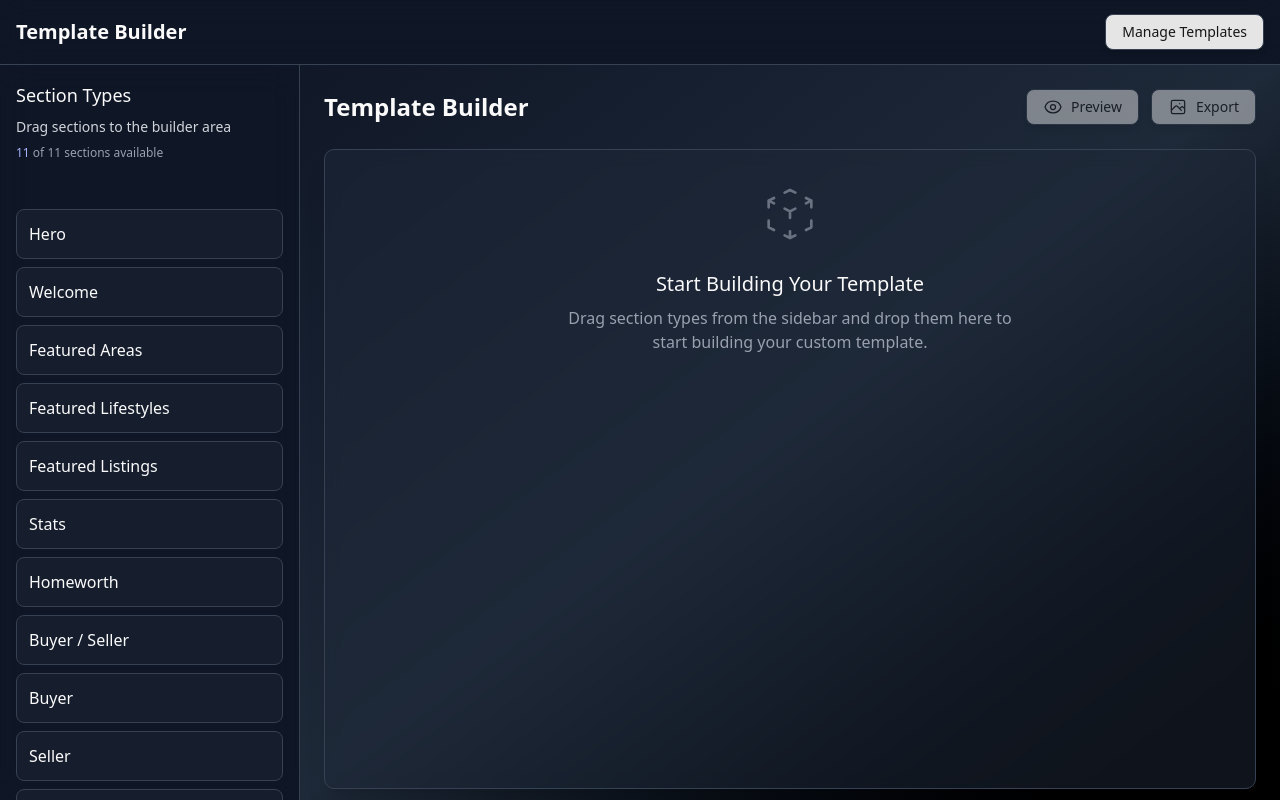
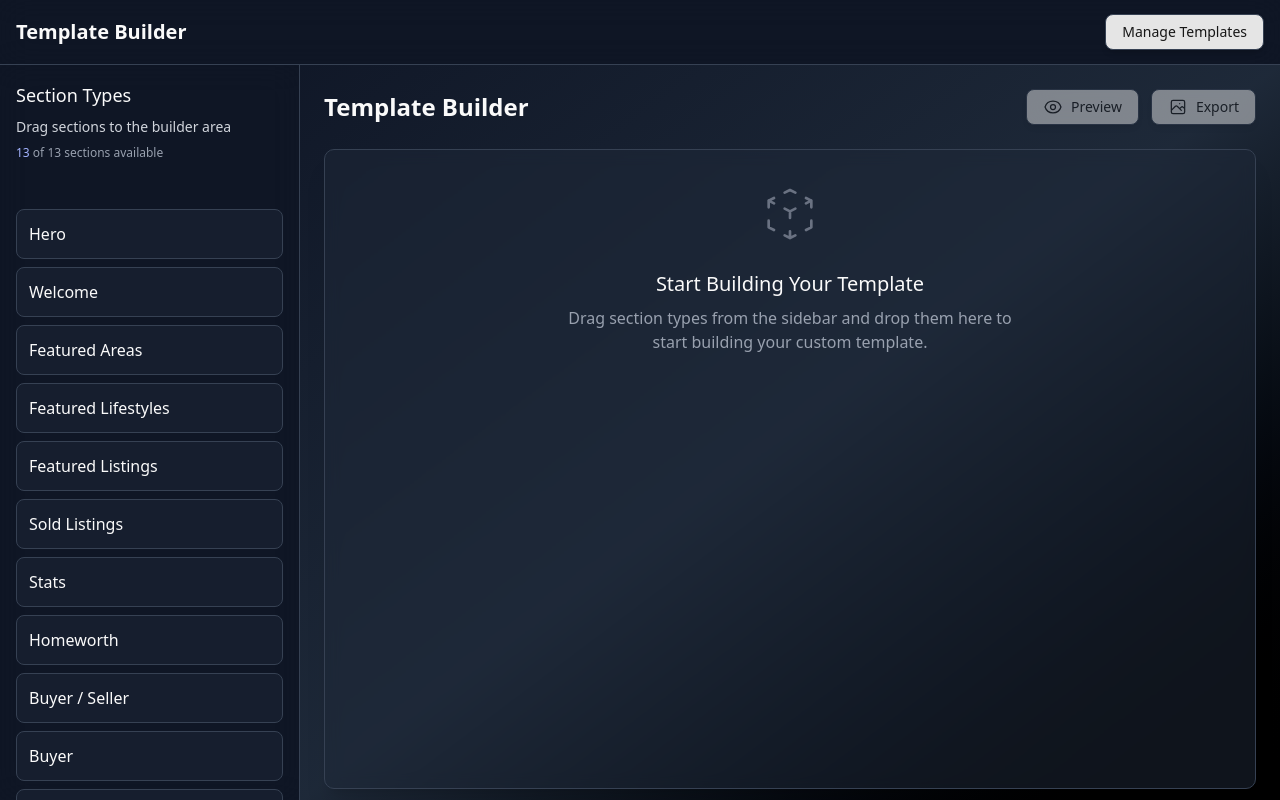
Before and after one commit to Nezreka/Template-Designer, a Next.js app: page / in a window 1280 px wide. Built offline with nearby package versions, Linux system fonts and the light colour scheme.

Commit message:
added section types

```diff
--- a/components/builder/context.tsx
+++ b/components/builder/context.tsx
@@ -39,11 +39,13 @@ const sectionTypes: SectionType[] = [
   { id: 'featured-areas', name: 'Featured Areas' },
   { id: 'featured-lifestyles', name: 'Featured Lifestyles' },
   { id: 'featured-listings', name: 'Featured Listings' },
+  { id: 'sold-listings', name: 'Sold Listings' },
   { id: 'stats', name: 'Stats' },
   { id: 'homeworth', name: 'Homeworth' },
   { id: 'buyer-seller', name: 'Buyer / Seller' },
   { id: 'buyer', name: 'Buyer' },
   { id: 'seller', name: 'Seller' },
+  { id: 'social', name: 'Social' },
   { id: 'contact', name: 'Contact' },
 ];
 
--- a/components/builder/template-data.ts
+++ b/components/builder/template-data.ts
@@ -33,6 +33,20 @@ export const templates: Template[] = [
         html: '<div class="stats">Classic Stats Section</div>',
         css: '.stats { /* Classic stats styles */ }',
         js: '// Classic stats JS'
+      },
+      {
+        id: 'classic-sold-listings',
+        sectionType: 'sold-listings',
+        html: '<div class="sold-listings">Classic Sold Listings Section</div>',
+        css: '.sold-listings { /* Classic sold listings styles */ }',
+        js: '// Classic sold listings JS'
+      },
+      {
+        id: 'classic-social',
+        sectionType: 'social',
+        html: '<div class="social">Classic Social Section</div>',
+        css: '.social { /* Classic social styles */ }',
+        js: '// Classic social JS'
       }
     ]
   },
@@ -69,6 +83,20 @@ export const templates: Template[] = [
         js: '// Modern featured lifestyles JS'
       },
       {
+        id: 'modern-sold-listings',
+        sectionType: 'sold-listings',
+        html: '<div class="sold-listings">Modern Sold Listings Section</div>',
+        css: '.sold-listings { /* Modern sold listings styles */ }',
+        js: '// Modern sold listings JS'
+      },
+      {
+        id: 'modern-social',
+        sectionType: 'social',
+        html: '<div class="social">Modern Social Section</div>',
+        css: '.social { /* Modern social styles */ }',
+        js: '// Modern social JS'
+      },
+      {
         id: 'modern-contact',
         sectionType: 'contact',
         html: '<div class="contact">Modern Contact Section</div>',
@@ -103,6 +131,20 @@ export const templates: Template[] = [
         js: '// Luxury featured listings JS'
       },
       {
+        id: 'luxury-sold-listings',
+        sectionType: 'sold-listings',
+        html: '<div class="sold-listings">Luxury Sold Listings Section</div>',
+        css: '.sold-listings { /* Luxury sold listings styles */ }',
+        js: '// Luxury sold listings JS'
+      },
+      {
+        id: 'luxury-social',
+        sectionType: 'social',
+        html: '<div class="social">Luxury Social Section</div>',
+        css: '.social { /* Luxury social styles */ }',
+        js: '// Luxury social JS'
+      },
+      {
         id: 'luxury-buyer-seller',
         sectionType: 'buyer-seller',
         html: '<div class="buyer-seller">Luxury Buyer/Seller Section</div>',
```
